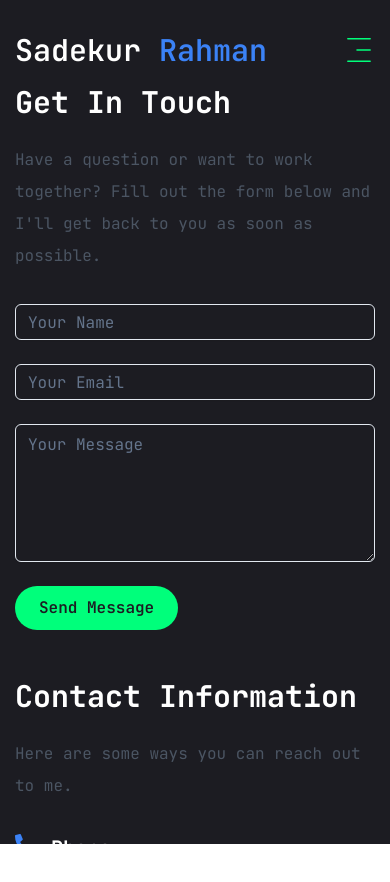
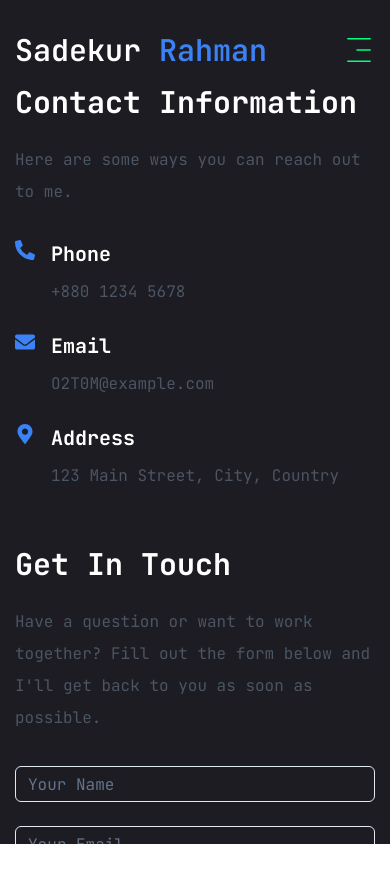
Before and after one commit to sadekur/pfs-2, a Next.js app: page /contact in a window 390 px wide. Shown: the top 882 px of the page. Built offline with nearby package versions, Linux system fonts and the light colour scheme.

Commit message:
Update layout of Contact component for better responsiveness

```diff
--- a/app/contact/page.jsx
+++ b/app/contact/page.jsx
@@ -33,8 +33,8 @@ const Contact = () => {
     className="py-6"
   >
     <div className="container mx-auto pt-[60px] xl:pt-[150px]">
-      <div className="flex flex-col md:flex-row gap-12">
-        <div className="md:w-1/2">
+      <div className="flex flex-col md:flex-row gap-[30px]">
+        <div className="xl:h-[54%] order-2 xl:order-none">
           <h2 className="text-3xl font-bold mb-6">Get In Touch</h2>
           <p className="text-gray-600 mb-8">
             Have a question or want to work together? Fill out the form below and I'll get back to you as soon as possible.
```
